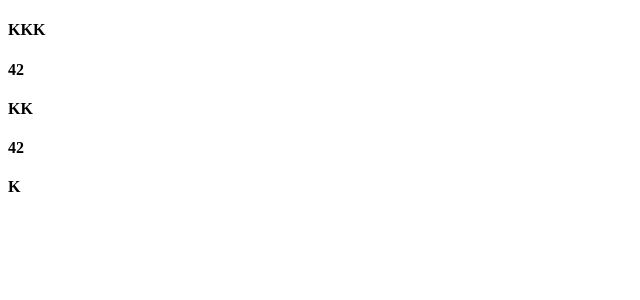
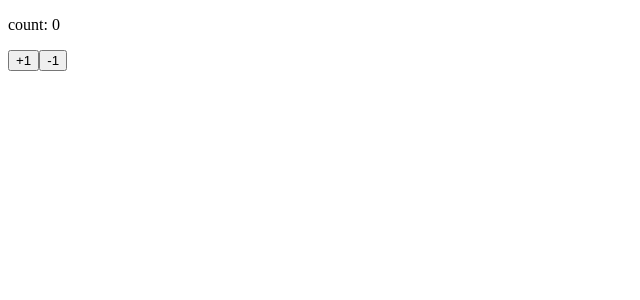
Before and after one commit to kimuniiii/react-redux-crud-application, a React (Create React App) app: page / in a window 1280 px wide. Shown: the top 300 px of the page, without its empty margins (0-640 px from the left). Built offline with nearby package versions, Linux system fonts and the light colour scheme.

Commit message:
Class型コンポーネントでCounterコンポーネントを実装

```diff
--- a/public/index.html
+++ b/public/index.html
@@ -9,35 +9,10 @@
       name="description"
       content="Web site created using create-react-app"
     />
-    <link rel="apple-touch-icon" href="%PUBLIC_URL%/logo192.png" />
-    <!--
-      manifest.json provides metadata used when your web app is installed on a
-      user's mobile device or desktop. See https://developers.google.com/web/fundamentals/web-app-manifest/
-    -->
-    <link rel="manifest" href="%PUBLIC_URL%/manifest.json" />
-    <!--
-      Notice the use of %PUBLIC_URL% in the tags above.
-      It will be replaced with the URL of the `public` folder during the build.
-      Only files inside the `public` folder can be referenced from the HTML.
-
-      Unlike "/favicon.ico" or "favicon.ico", "%PUBLIC_URL%/favicon.ico" will
-      work correctly both with client-side routing and a non-root public URL.
-      Learn how to configure a non-root public URL by running `npm run build`.
-    -->
     <title>React App</title>
   </head>
   <body>
     <noscript>You need to enable JavaScript to run this app.</noscript>
     <div id="root"></div>
-    <!--
-      This HTML file is a template.
-      If you open it directly in the browser, you will see an empty page.
-
-      You can add webfonts, meta tags, or analytics to this file.
-      The build step will place the bundled scripts into the <body> tag.
-
-      To begin the development, run `npm start` or `yarn start`.
-      To create a production bundle, use `npm run build` or `yarn build`.
-    -->
   </body>
 </html>
--- a/src/components/App.jsx
+++ b/src/components/App.jsx
@@ -1,52 +1,47 @@
-import React from 'react';
-import PropTypes from 'prop-types';
-
-// const App = (props) => {
-//   return (
-//     <>
-//       <User name={'KKK'} age={10} />
-//       <User name={'KK'} age={5} />
-//     </>
-//   )
-// }
+import React,{ Component } from 'react';
 
 /**
  * Appコンポーネント
- * 上でコメントアウトしたコンポーネントのリファクタリング
- * @param {Object} props
- * @return {Array}
+ * Counterコンポーネントを返すシンプルなコンポーネント
  */
 
-const App = (props) => {
-
-  const profiles = [{name:'KKK',age:42},{name:'KK',age:42},{name:'K'}];
+const App = () => {
 
   return (
     <>
-      {profiles.map((cur,idx) => { return <User key={idx} name={cur.name} age={cur.age} /> })}
+      <Counter />
     </>
   )
 }
 
 /**
- * Userコンポーネント
+ * Counterコンポーネント
  * Appコンポーネントの子供のコンポーネント
- * @param {Object} props
- * @return JSX
  */
 
-const User = (props) => {
-  return (
-  <>
-  <h4>{props.name}</h4>
-  <h4>{props.age}</h4>
-  </>
-  )
-}
+class Counter extends Component {
+  constructor(props) {
+    super(props);
+    this.state = { count: 0 };
+    }
 
-User.propTypes = {
-  name: PropTypes.string,
-  age: PropTypes.number.isRequired
+  handleIncrement = () => {
+    this.setState((state) => { return { count : state.count + 1 }})
+  }
+
+  handleDecrement = () => {
+    this.setState((state) => { return { count : state.count - 1 }})
+  }
+
+  render() {
+    return (
+      <>
+      <p>count: {this.state.count}</p>
+      <button onClick={this.handleIncrement}>+1</button>
+      <button onClick={this.handleDecrement}>-1</button>
+      </>
+    )
+  }
 }
 
 export default App;
```
